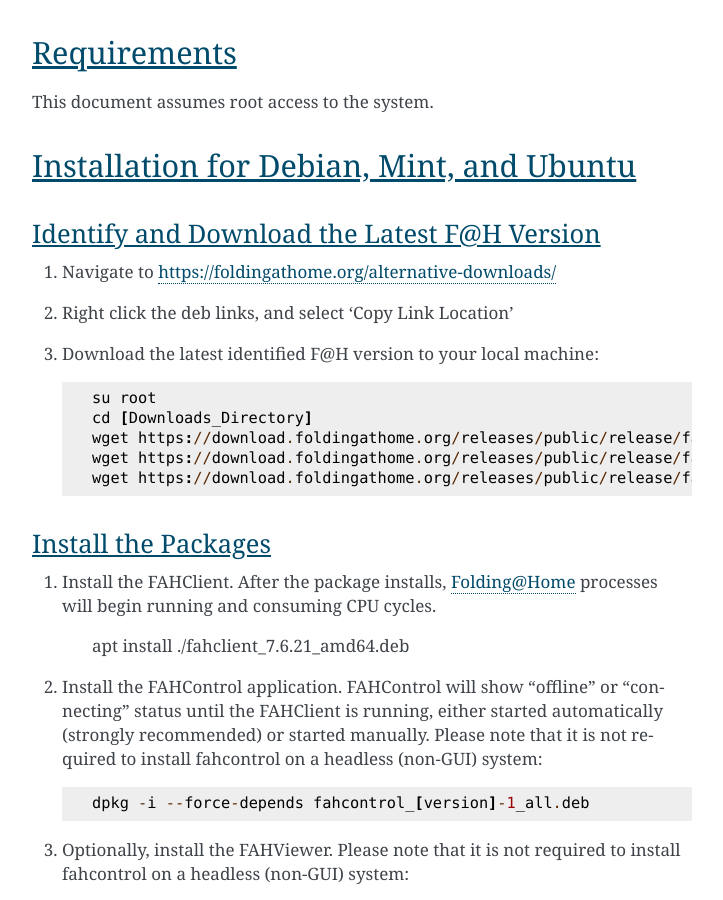
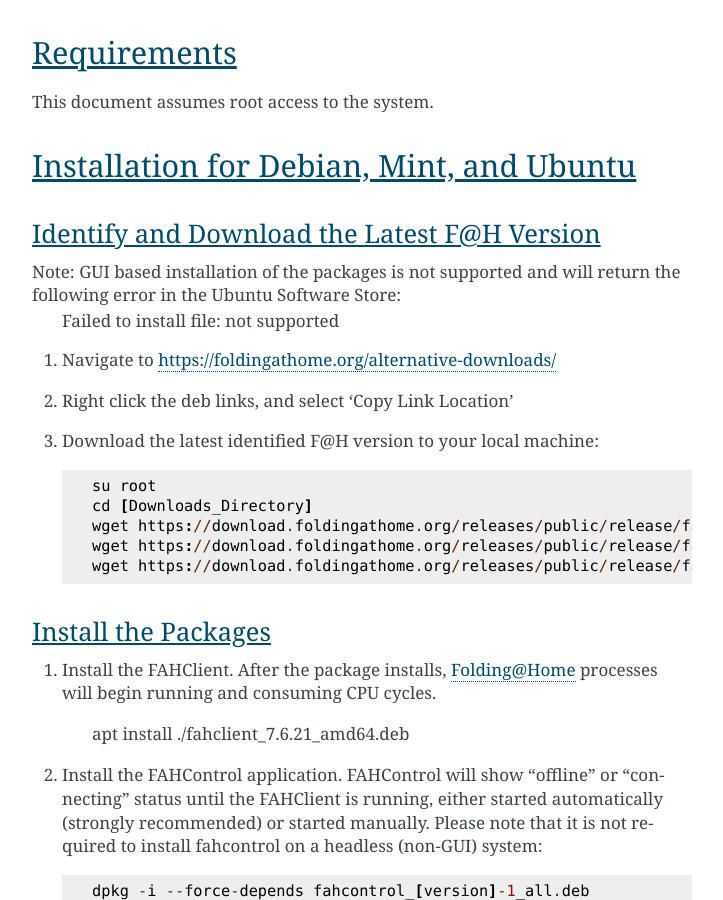
Before and after one commit to FoldingCommunity/fah-client-documentation, a Sphinx documentation site: the page built from docs/source/linux/gui_based_installation_linux.rst, in a window 1280 px wide and 900 px high, scrolled down 434 px. Shown: the whole window, without its empty margins (388-1111 px from the left). Built offline with Sphinx 7.4.7, drawn with Linux system fonts in a browser that asks for light colours.

Commit message:
gui_based_installation_linux.rst

```diff
--- a/docs/source/linux/gui_based_installation_linux.rst
+++ b/docs/source/linux/gui_based_installation_linux.rst
@@ -22,6 +22,8 @@
 
 Identify and Download the Latest F@H Version
 ********************************************
+Note: GUI based installation of the packages is not supported and will return the following error in the Ubuntu Software Store:
+	Failed to install file: not supported
 
 #. Navigate to https://foldingathome.org/alternative-downloads/
 #. Right click the deb links, and select 'Copy Link Location'
```
